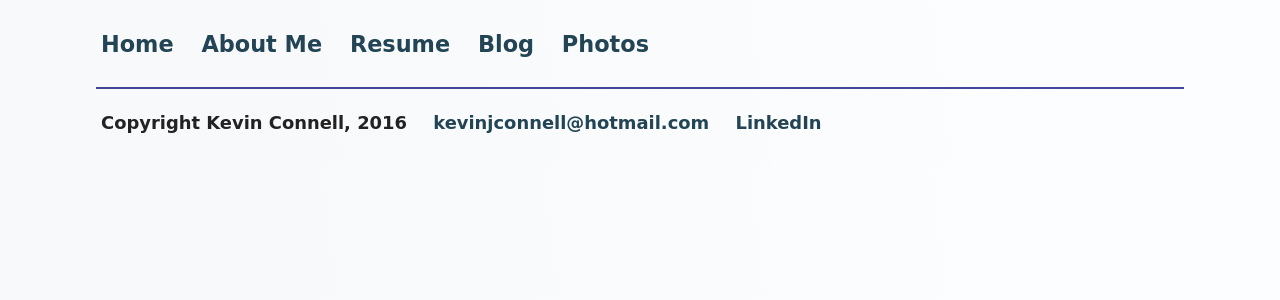
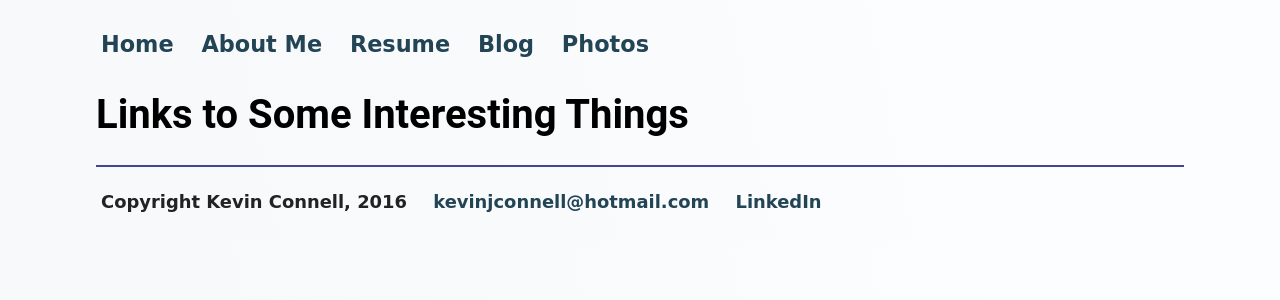
Before and after one commit to mo4dawg/mo4dawg.github.io, a Jekyll site: the page built from links/index.html, in a window 1280 px wide. Shown: the top 300 px of the page. Built offline with Jekyll 4.4.1, drawn with Linux system fonts in a browser that asks for light colours.

Commit message:
Update index.html

```diff
--- a/links/index.html
+++ b/links/index.html
@@ -3,3 +3,11 @@ layout: default
 title: links
 author: Kevin Connell
 ---
+<div class="blurb">
+
+  <h1>Links to Some Interesting Things</h1>
+
+
+
+
+</div>
```
